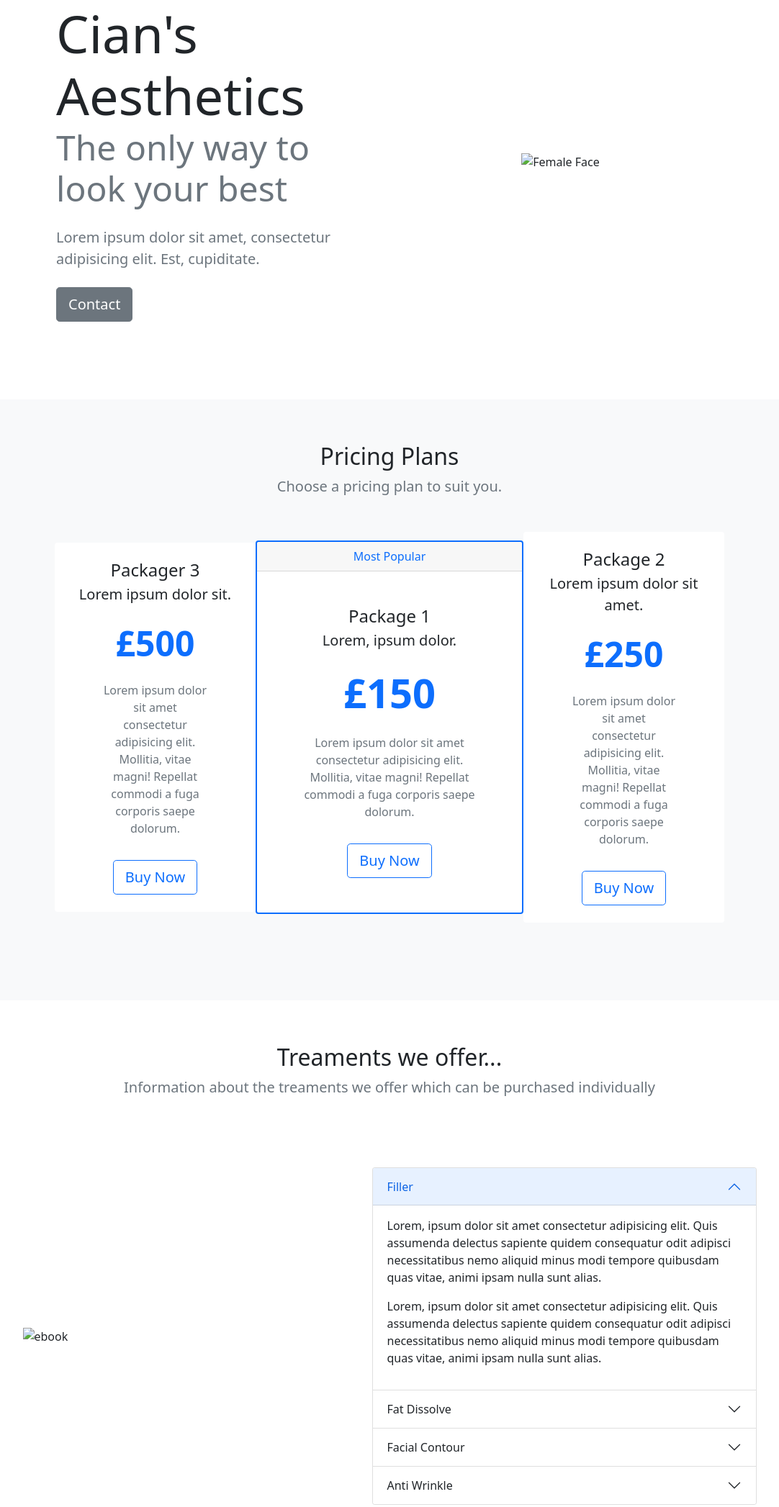
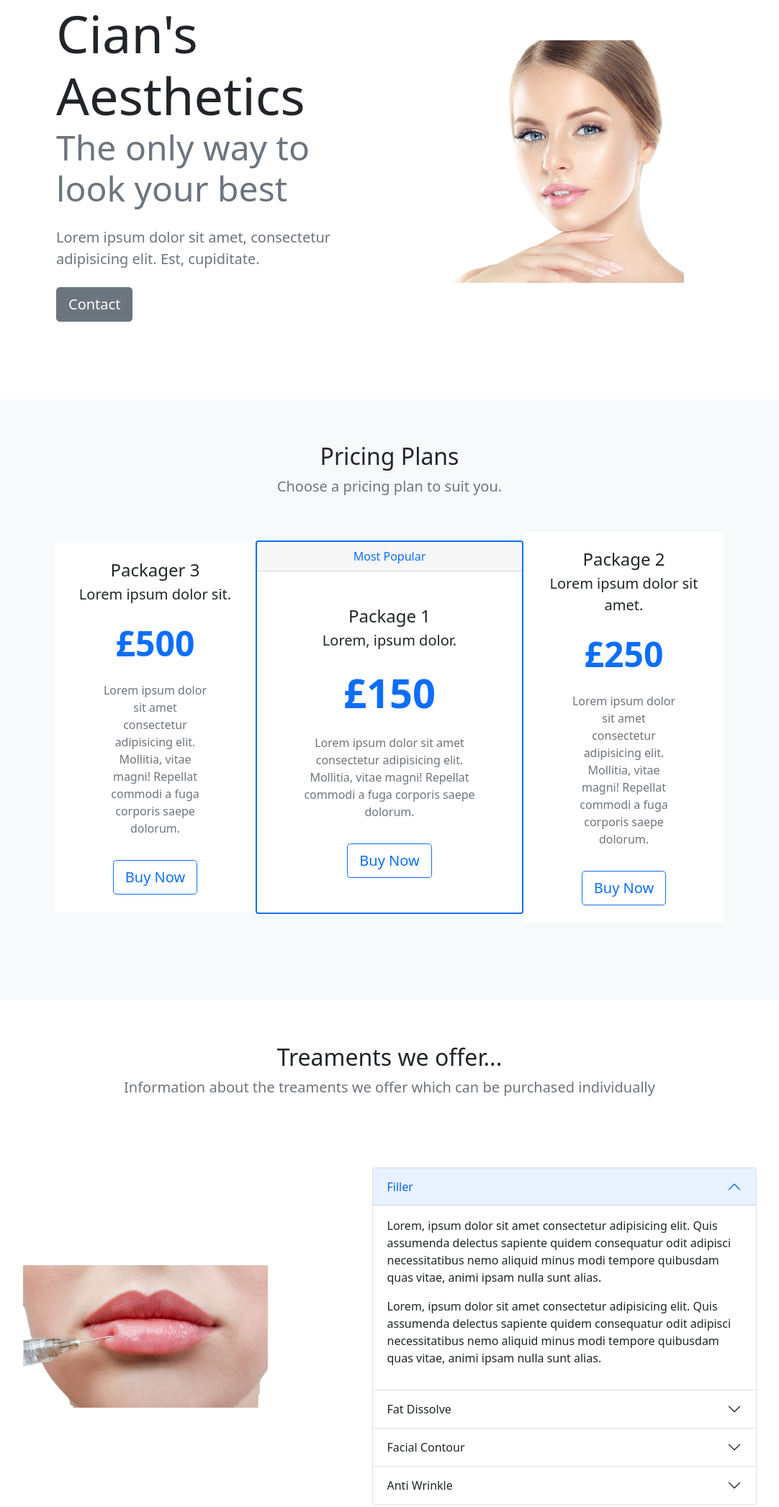
Before and after one commit to D34dsec/CA, a plain HTML site: page index.html in a window 1280 px wide. Shown: the part 113-2207 px from the top of the page at 72% size, without its empty margins (99-1181 px from the left). Drawn offline with nearby package versions, Linux system fonts and the light colour scheme; the site is published under a folder, as on GitHub Pages, so addresses that start at the root find nothing.

Commit message:
changes to the img url

```diff
--- a/index.html
+++ b/index.html
@@ -69,7 +69,7 @@
             <a href="#contact" class="btn btn-secondary btn-lg">Contact</a>
           </div>
           <div class="col-md-5 text-center d-none d-md-block">
-            <img class="img-fluid" src="/Images/professional-non-surgical-procedures-kent-removebg-preview.png" alt="Female Face">
+            <img class="img-fluid" src="Images/professional-non-surgical-procedures-kent-removebg-preview.png" alt="Female Face">
           </div>
         </div>
       </div>
@@ -140,7 +140,7 @@
         </div>
         <div class="row my-5 g-5 justify-content-around align-items-center">
           <div class="col-6 col-lg-4 d-none d-md-block">
-            <img src="/Images/botox-removebg-preview.png" class="img-fluid" alt="ebook">
+            <img src="Images/botox-removebg-preview.png" class="img-fluid" alt="ebook">
           </div>
           <div class="col-lg-6">
 
```
